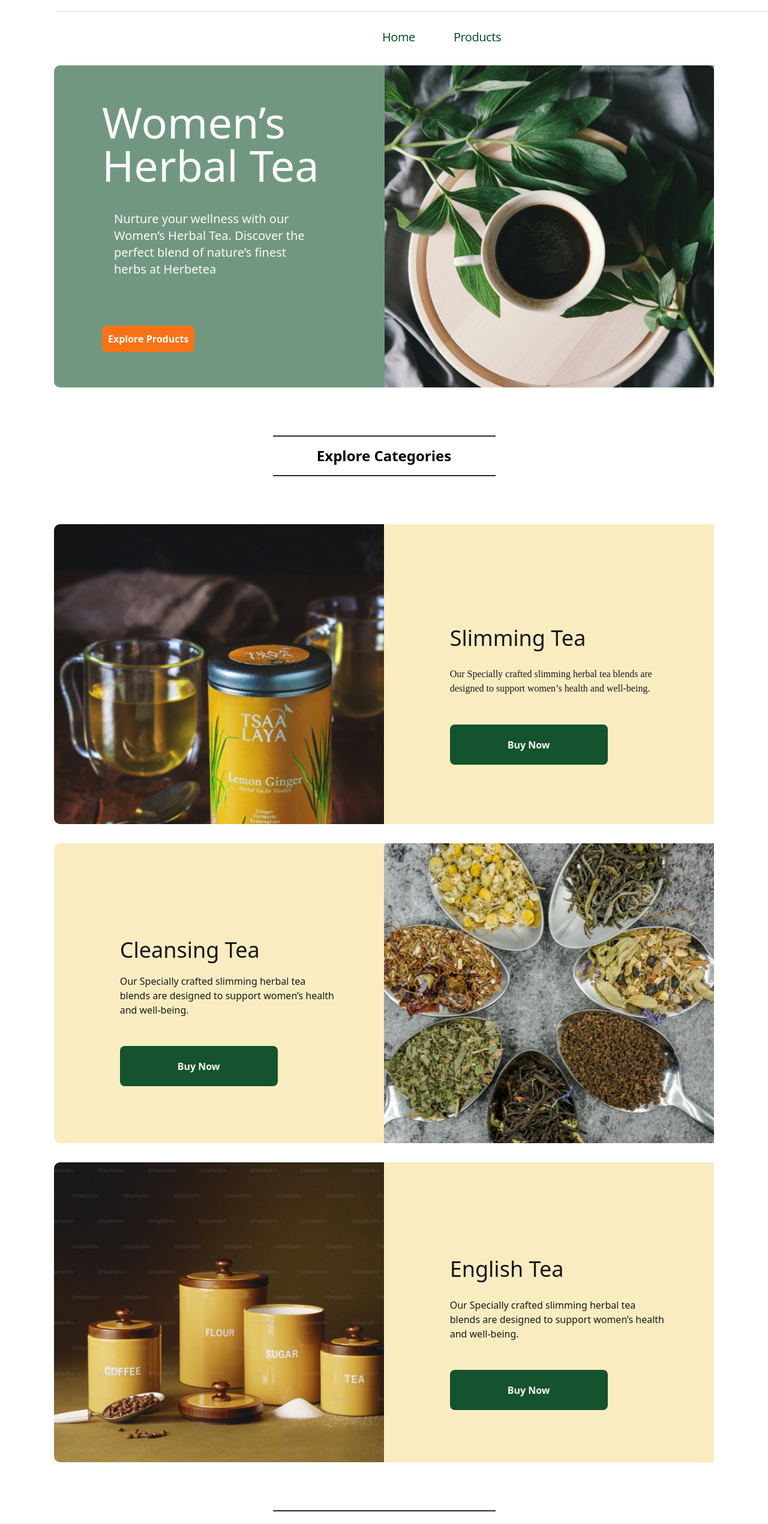
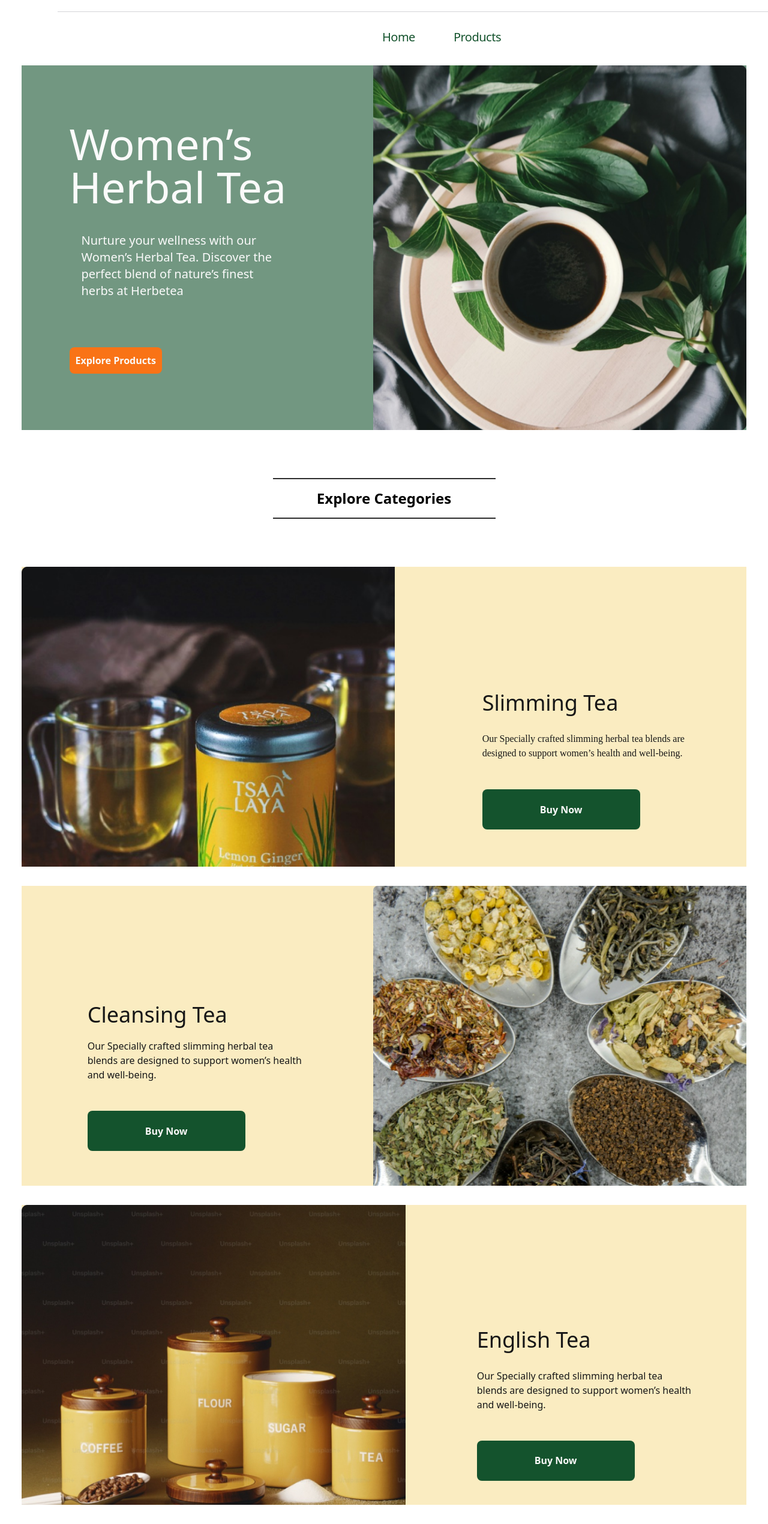
Before and after one commit to JO-YE/herbetea, a React (Create React App) app: page / in a window 1280 px wide. Shown: the part 99-2640 px from the top of the page at 60% size. Built offline with nearby package versions, Linux system fonts and the light colour scheme.

Commit message:
FIX: fixing the width of the images

```diff
--- a/src/pages/homepage.jsx
+++ b/src/pages/homepage.jsx
@@ -10,14 +10,14 @@ import google from "../components/assets/google.png";
 
 const homepage = () => {
   return (
-    <div className="bg-white pt-2">
+    <div className="bg-white pt-2 ">
       {/** row 1 */}
-      <div className="relative lg:w-full max-w-[1100px] mx-auto rounded-tl-[10px] rounded-bl-[10px] overflow-hidden">
+      <div className="relative lg:w-full max-w-[1440px] mx-auto rounded-tl-[10px] rounded-bl-[10px] overflow-hidden">
         {/* Green overlay */}
-        <div className="absolute inset-0 bg-green-900 opacity-60"></div>
+        <div className="absolute inset-0 bg-green-900 opacity-60 mx-9"></div>
 
         {/* Main content container */}
-        <div className="relative flex flex-col-reverse h-[500px] md:flex-row md:h-[auto]">
+        <div className="relative flex flex-col-reverse h-[500px] mr-9 md:flex-row md:h-[auto]">
           {/* Right side content (on mobile, this will be below the image) */}
           <div className="flex-1 flex items-center justify-center md:order-1">
             <div className="text-white text-center md:text-left md:ml-20">
@@ -58,10 +58,10 @@ const homepage = () => {
 
       {/** row 2 */}
       <div className="flex justify-center mt-8">
-        <div className="relative w-full max-w-[1100px] h-[500px] rounded-tl-[10px] rounded-bl-[10px] overflow-hidden">
-          <div className="absolute inset-0 bg-yellow-500 opacity-25"></div>
+        <div className="relative w-full max-w-[1440px] h-[500px] rounded-tl-[10px] rounded-bl-[10px] overflow-hidden">
+          <div className="absolute inset-0 bg-yellow-500 opacity-25 mx-9"></div>
           <div className="relative flex flex-col md:flex-row">
-            <div className="flex-1 relative ">
+            <div className="flex-1 relative ml-9">
               <img
                 src={pic2}
                 alt="Search Icon"
@@ -70,7 +70,7 @@ const homepage = () => {
             </div>
             {/* Main content container */}
 
-            <div className="flex-1 flex items-center justify-center md:order-1">
+            <div className="flex-1 flex items-center  justify-center md:order-1">
               {/* Right side content */}
               <div className="text-white text-center md:text-left md:ml-20">
                 <h2 className="w-[410.66px] text-neutral-900 text-4xl font-normal font-Playfair Display py-2">
@@ -93,8 +93,8 @@ const homepage = () => {
 
       {/** row 3 */}
       <div className="flex justify-center mt-8">
-        <div className="relative w-full max-w-[1100px] h-[500px] rounded-tl-[10px] rounded-bl-[10px] overflow-hidden">
-          <div className="absolute inset-0 bg-yellow-500 opacity-25"></div>
+        <div className="relative w-full max-w-[1440px] h-[500px] rounded-tl-[10px] rounded-bl-[10px] overflow-hidden">
+          <div className="absolute inset-0 bg-yellow-500 opacity-25 mx-9"></div>
           <div className="relative flex flex-col-reverse h-[500px] md:flex-row md:h-[auto]">
             <div className="flex-1 flex items-center justify-center">
               {/* Left side content */}
@@ -113,11 +113,11 @@ const homepage = () => {
                 </a>
               </div>
             </div>
-            <div className="flex-1 relative">
+            <div className="flex-1 relative mr-9">
               <img
                 src={pic3}
                 alt="Search Icon"
-                className="w-full h-full object-cover"
+                className="w-full  object-cover"
               />
             </div>
           </div>
@@ -126,14 +126,14 @@ const homepage = () => {
 
       {/** row 4 */}
       <div className="flex justify-center mt-8">
-        <div className="relative w-full max-w-[1100px] h-[500px] rounded-tl-[10px] rounded-bl-[10px] overflow-hidden">
-          <div className="absolute inset-0 bg-yellow-500 opacity-25"></div>
+        <div className="relative w-full max-w-[1440px] h-[500px] rounded-tl-[10px] rounded-bl-[10px] overflow-hidden">
+          <div className="absolute inset-0 bg-yellow-500 opacity-25 mx-9"></div>
           <div className="relative flex flex-col md:flex-row">
             <div className="flex-1 relative">
               <img
                 src={pic4}
                 alt="Search Icon"
-                className="w-full h-[262px] md:w-full md:h-full object-cover"
+                className="w-full h-[262px] md:w-full md:h-full object-cover ml-9"
               />
             </div>
             <div className="flex-1 flex items-center justify-center md:order-1">
```
